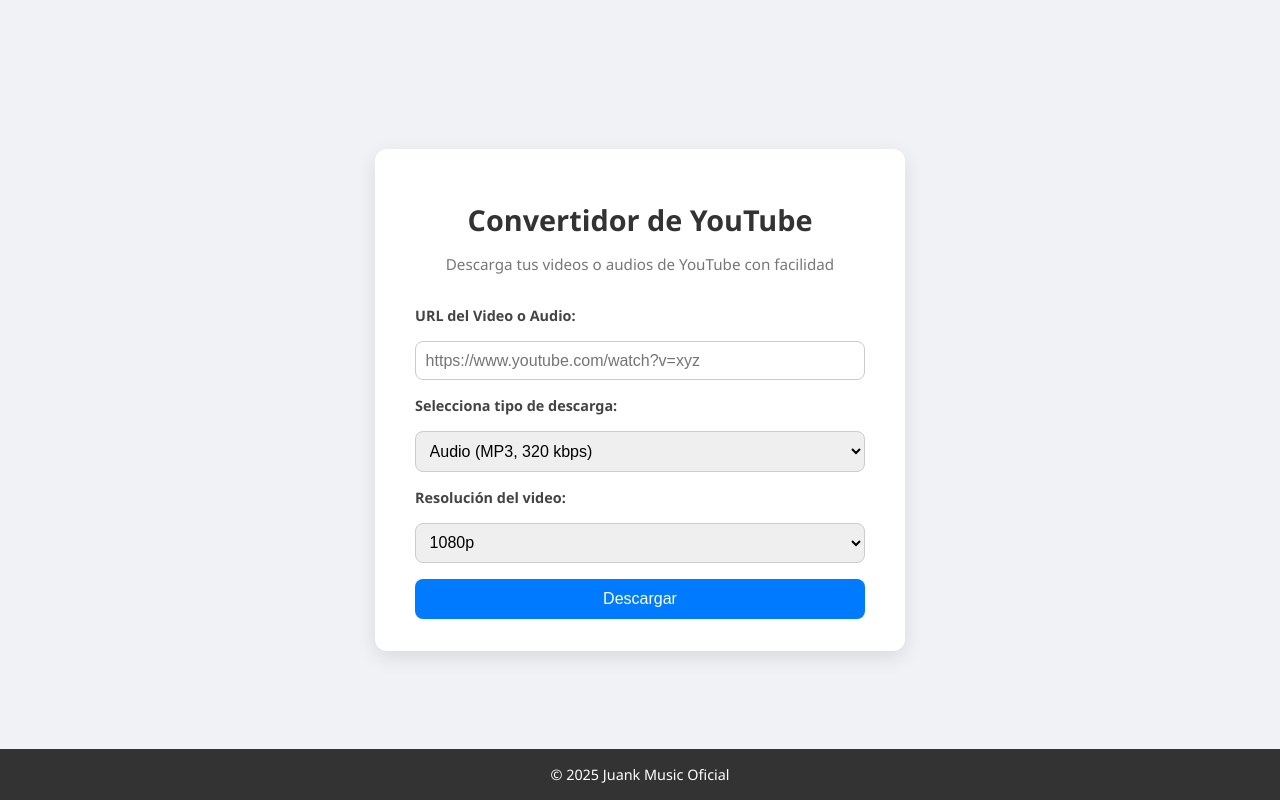
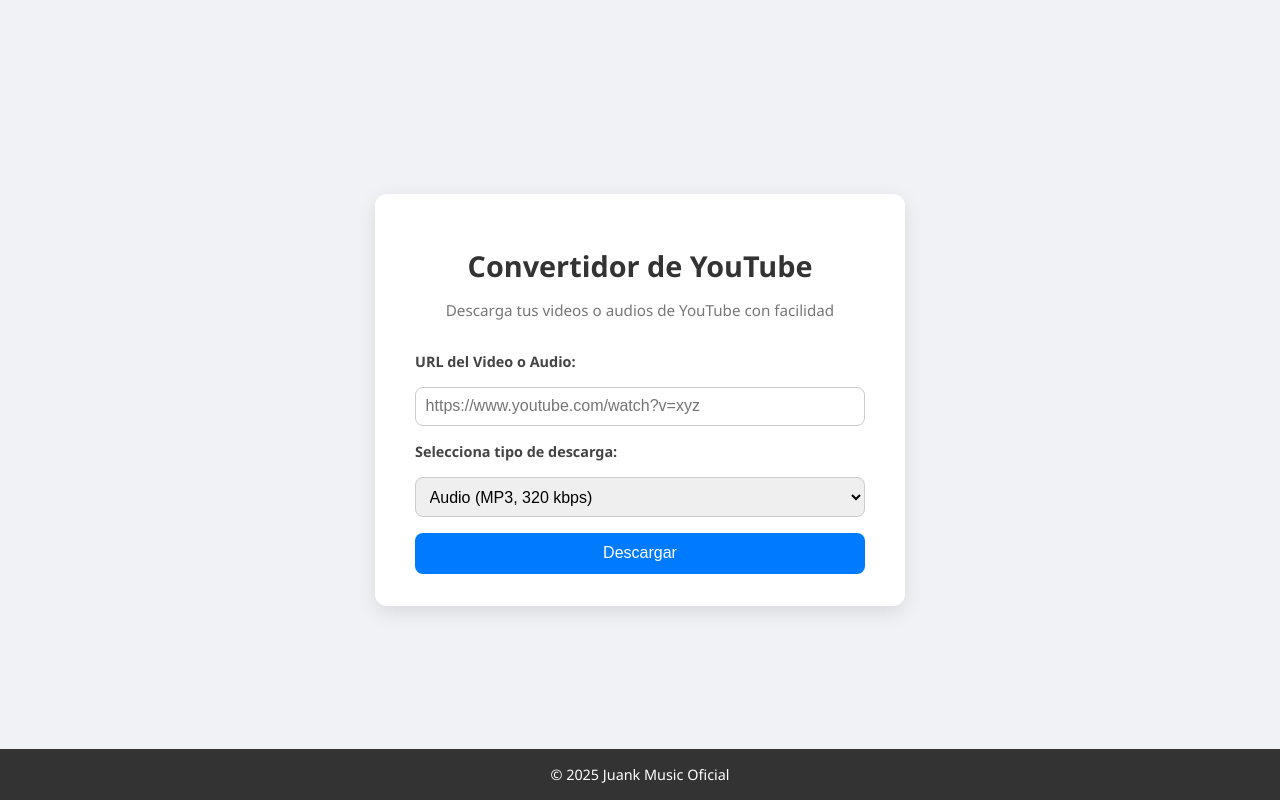
Before and after one commit to juankmusic/ConvertidorYoutube, a Flask app: page / in a window 1280 px wide. Run offline with Flask 3, Linux system fonts and the light colour scheme.

Commit message:
Version 2.10

```diff
--- a/app.py
+++ b/app.py
@@ -5,7 +5,10 @@
 app = Flask(__name__)
 app.secret_key = 'your_secret_key'
 
+# Ruta a ffmpeg
 ffmpeg_path = '/usr/bin/ffmpeg'
+
+# Carpeta de descargas
 download_folder = 'downloads'
 if not os.path.exists(download_folder):
     os.makedirs(download_folder)
@@ -18,7 +21,7 @@
 def download():
     url = request.form['url']
     option = request.form['option']
-    resolution = request.form.get('resolution', '1080')  # Default to 1080p
+
     try:
         if option == 'audio':
             ydl_opts = {
@@ -32,10 +35,9 @@
                 'outtmpl': os.path.join(download_folder, '%(title)s.%(ext)s'),
             }
         else:
-            height = int(resolution)
-            # Descarga solo si existe exactamente la resolución solicitada
+            # Descargar mejor video y mejor audio disponibles
             ydl_opts = {
-                'format': f'bestvideo[ext=mp4][height={height}]+bestaudio[ext=m4a]/best',
+                'format': 'bestvideo+bestaudio/best',
                 'ffmpeg_location': ffmpeg_path,
                 'outtmpl': os.path.join(download_folder, '%(title)s.%(ext)s'),
                 'postprocessors': [{
@@ -54,7 +56,7 @@
         return send_file(filename, as_attachment=True)
 
     except Exception as e:
-        flash(f"No se pudo descargar el video con la resolución {resolution}p. Intenta con otra resolución o revisa el enlace. Detalle: {str(e)}", 'error')
+        flash(f"Hubo un problema al descargar o enviar el archivo: {str(e)}", 'error')
         return render_template('index.html')
 
 if __name__ == '__main__':
--- a/templates/index.html
+++ b/templates/index.html
@@ -20,17 +20,8 @@
             <label for="option">Selecciona tipo de descarga:</label>
             <select id="option" name="option" required>
                 <option value="audio">Audio (MP3, 320 kbps)</option>
-                <option value="video">Video (MP4 HD)</option>
+                <option value="video">Video (MP4 - Máxima calidad disponible)</option>
             </select>
-            <label for="resolution">Resolución del video:</label>
-            <select name="resolution" id="resolution">
-                <option value="720">720p</option>
-                <option value="1080" selected>1080p</option>
-                <option value="1440">1440p (2K)</option>
-                <option value="2160">2160p (4K)</option>
-            </select>
-
-
 
             <button type="submit">Descargar</button>
         </form>
```
